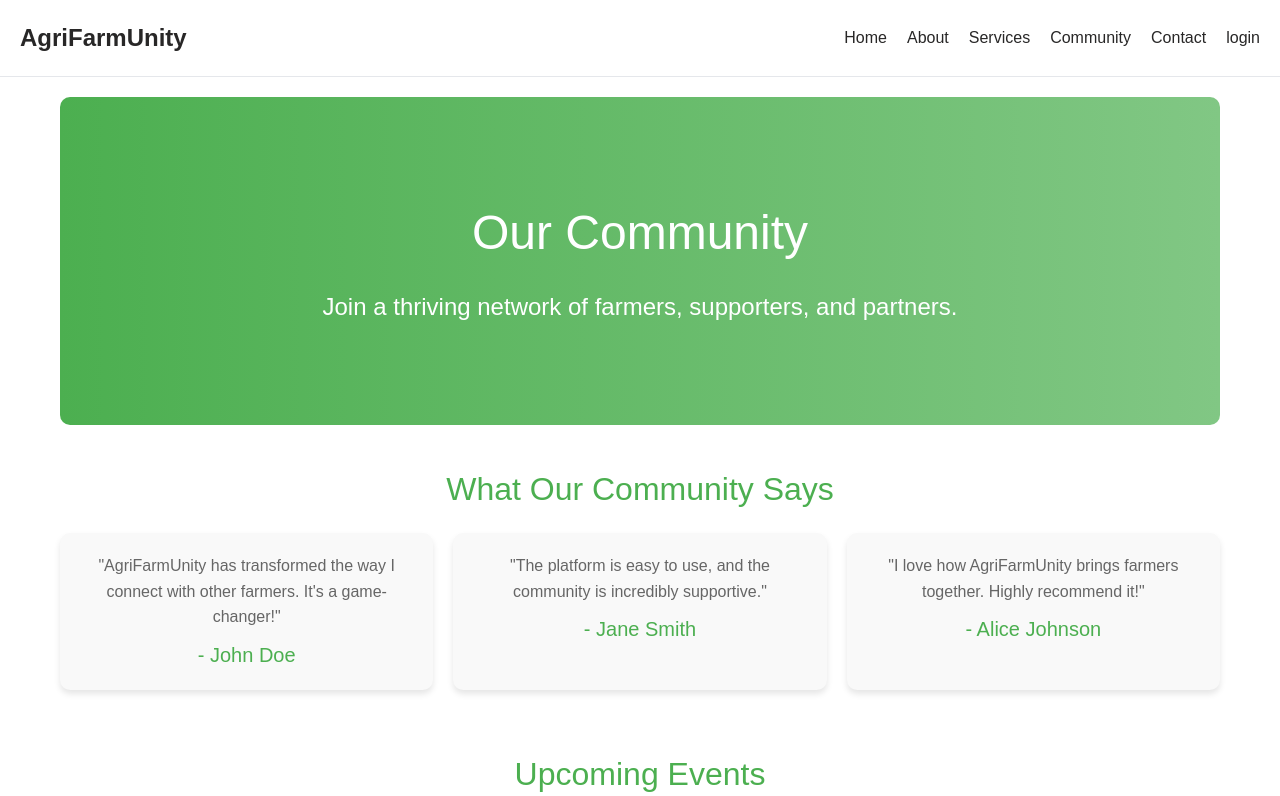
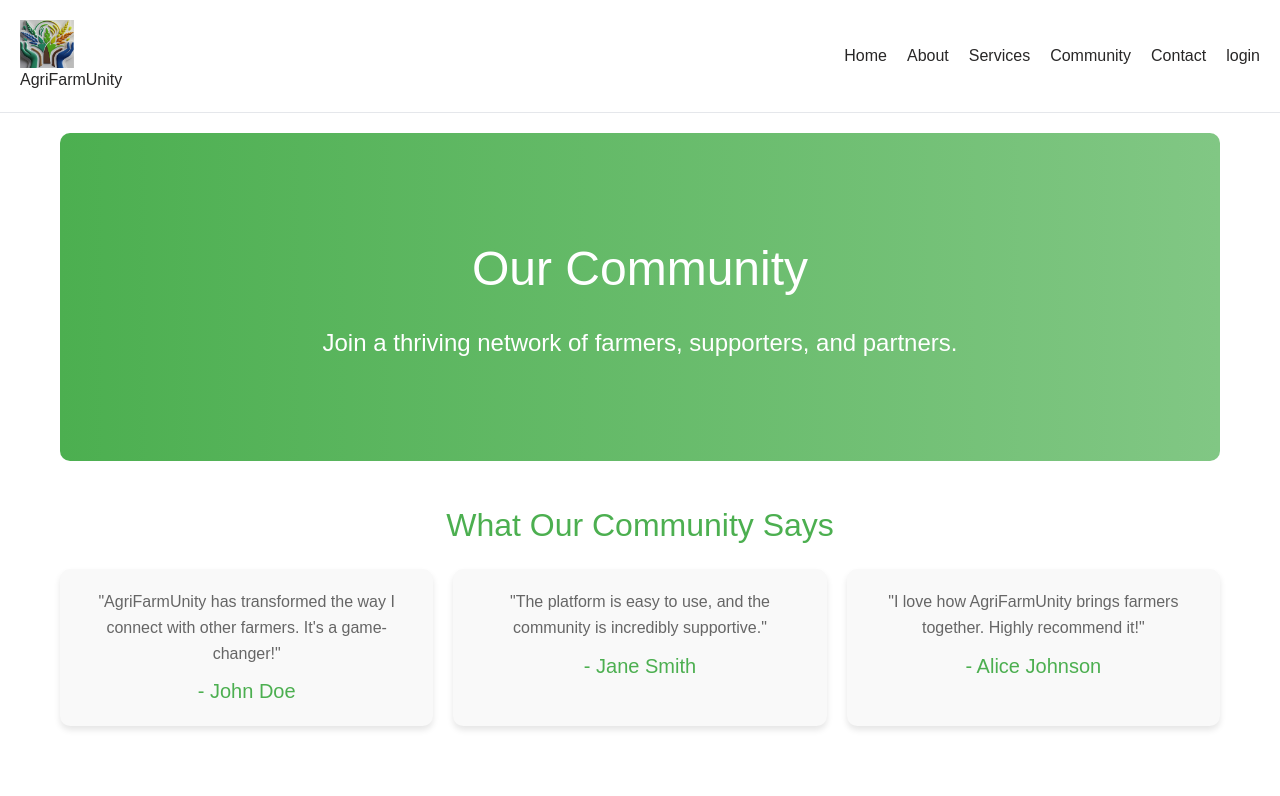
Before and after one commit to shubhamkumar200328/agrifarmunity, a Next.js app: page /community in a window 1280 px wide. Shown: the top 796 px of the page. Built offline with nearby package versions, Linux system fonts and the light colour scheme.

Commit message:
logo image added

```diff
--- a/src/components/Navbar.tsx
+++ b/src/components/Navbar.tsx
@@ -3,6 +3,8 @@
 import React, { useState } from "react"
 import Link from "next/link"
 import styles from "@/components/Navbar.module.css"
+import logoImage from "@/assets/logo.png"
+import Image from "next/image"
 
 const Navbar: React.FC = () => {
   const [isMenuOpen, setIsMenuOpen] = useState(false)
@@ -15,8 +17,11 @@ const Navbar: React.FC = () => {
     <div className="navDiv">
       <nav className={styles.navbar}>
         {/* Logo */}
-        <div className={styles.logo}>
-          <Link href="/">AgriFarmUnity</Link>
+        <div className="logo space-x-6 flex flex-row items-center">
+          <Image src={logoImage.src} alt="logo" width={54} height={54} />
+          <Link href="/" className=" text-3xl text-slate-900">
+            AgriFarm<label className="text-3xl text-green-500">Unity</label>
+          </Link>
         </div>
 
         {/* Hamburger Menu Icon (Mobile) */}
```
Also changed, not shown: src/assets/logo.png (added).
